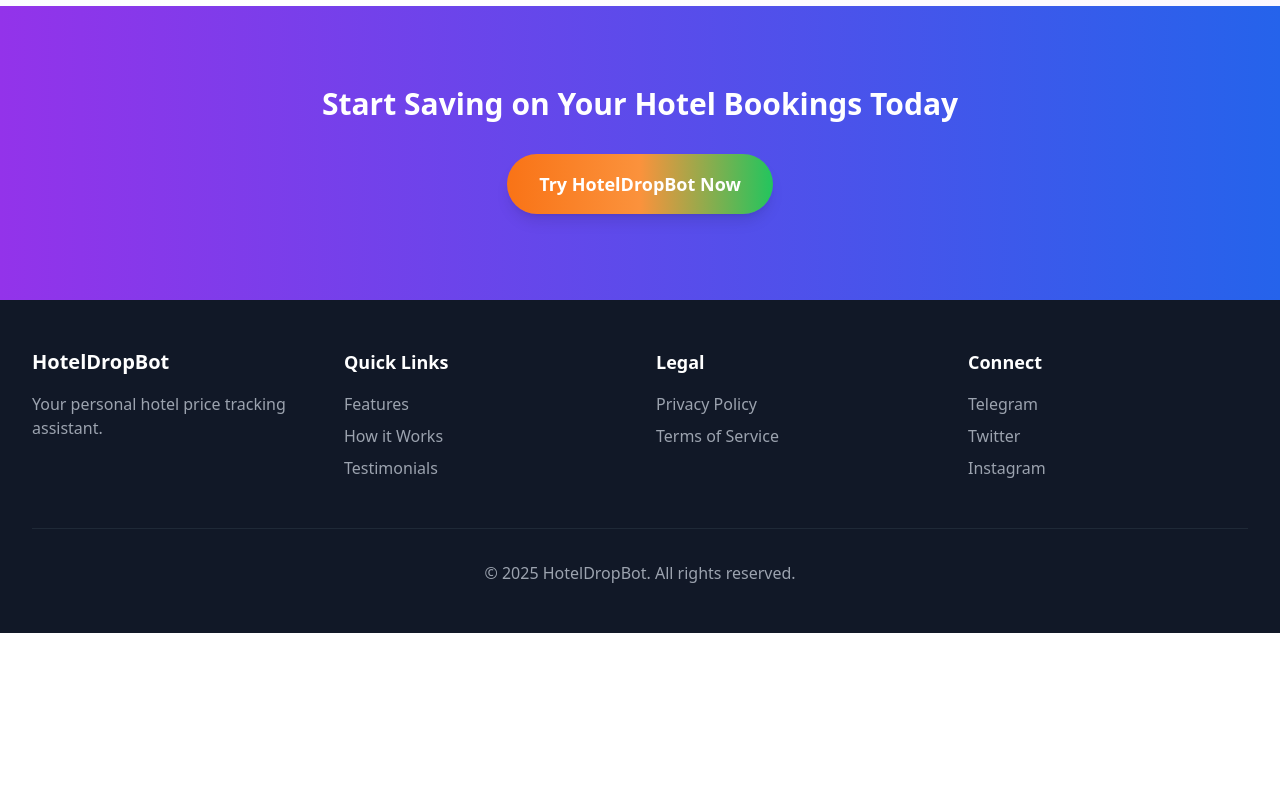
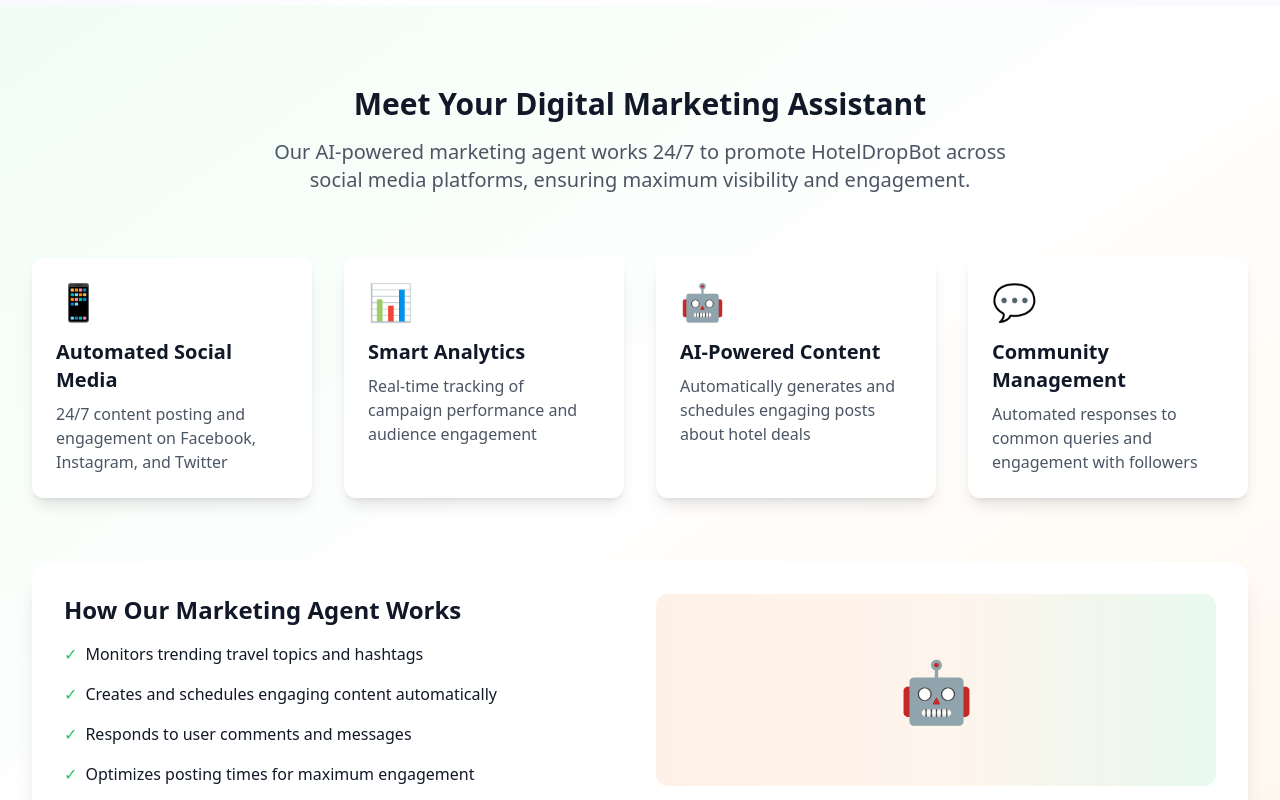
Before and after one commit to nxtwaveventures/hotelpricetracker-webpage, a Next.js app: page / in a window 1280 px wide. Shown: the part 2260-3060 px from the top of the page. Before the commit the page ends 2893 px from the top, so only its background shows below. Built offline with nearby package versions, Linux system fonts and the light colour scheme.

Commit message:
Add Marketing Agent section with automated social media features

```diff
--- /dev/null
+++ b/src/components/MarketingAgent.tsx
@@ -0,0 +1,101 @@
+import { motion } from 'framer-motion';
+import Image from 'next/image';
+
+export default function MarketingAgent() {
+    const marketingFeatures = [
+        {
+            title: "Automated Social Media",
+            description: "24/7 content posting and engagement on Facebook, Instagram, and Twitter",
+            icon: "📱"
+        },
+        {
+            title: "Smart Analytics",
+            description: "Real-time tracking of campaign performance and audience engagement",
+            icon: "📊"
+        },
+        {
+            title: "AI-Powered Content",
+            description: "Automatically generates and schedules engaging posts about hotel deals",
+            icon: "🤖"
+        },
+        {
+            title: "Community Management",
+            description: "Automated responses to common queries and engagement with followers",
+            icon: "💬"
+        }
+    ];
+
+    return (
+        <section className="py-20 bg-gradient-to-br from-green-50 via-white to-orange-50">
+            <div className="max-w-7xl mx-auto px-4 sm:px-6 lg:px-8">
+                <motion.div
+                    initial={{ opacity: 0, y: 20 }}
+                    whileInView={{ opacity: 1, y: 0 }}
+                    viewport={{ once: true }}
+                    className="text-center mb-16"
+                >
+                    <h2 className="text-3xl font-bold text-gray-900 mb-4">
+                        Meet Your Digital Marketing Assistant
+                    </h2>
+                    <p className="text-xl text-gray-600 max-w-3xl mx-auto">
+                        Our AI-powered marketing agent works 24/7 to promote HotelDropBot across social media platforms, ensuring maximum visibility and engagement.
+                    </p>
+                </motion.div>
+
+                <div className="grid grid-cols-1 md:grid-cols-2 lg:grid-cols-4 gap-8 mb-16">
+                    {marketingFeatures.map((feature, index) => (
+                        <motion.div
+                            key={feature.title}
+                            initial={{ opacity: 0, y: 20 }}
+                            whileInView={{ opacity: 1, y: 0 }}
+                            viewport={{ once: true }}
+                            transition={{ delay: index * 0.2 }}
+                            className="bg-white p-6 rounded-xl shadow-lg hover:shadow-xl transition-all duration-300"
+                        >
+                            <div className="text-4xl mb-4">{feature.icon}</div>
+                            <h3 className="text-xl font-semibold mb-2">{feature.title}</h3>
+                            <p className="text-gray-600">{feature.description}</p>
+                        </motion.div>
+                    ))}
+                </div>
+
+                <motion.div
+                    initial={{ opacity: 0, scale: 0.95 }}
+                    whileInView={{ opacity: 1, scale: 1 }}
+                    viewport={{ once: true }}
+                    className="bg-white p-8 rounded-2xl shadow-xl"
+                >
+                    <div className="grid grid-cols-1 md:grid-cols-2 gap-8 items-center">
+                        <div>
+                            <h3 className="text-2xl font-bold mb-4">How Our Marketing Agent Works</h3>
+                            <ul className="space-y-4">
+                                <li className="flex items-start">
+                                    <span className="text-green-500 mr-2">✓</span>
+                                    <span>Monitors trending travel topics and hashtags</span>
+                                </li>
+                                <li className="flex items-start">
+                                    <span className="text-green-500 mr-2">✓</span>
+                                    <span>Creates and schedules engaging content automatically</span>
+                                </li>
+                                <li className="flex items-start">
+                                    <span className="text-green-500 mr-2">✓</span>
+                                    <span>Responds to user comments and messages</span>
+                                </li>
+                                <li className="flex items-start">
+                                    <span className="text-green-500 mr-2">✓</span>
+                                    <span>Optimizes posting times for maximum engagement</span>
+                                </li>
+                            </ul>
+                        </div>
+                        <div className="relative h-64 md:h-full">
+                            <div className="absolute inset-0 bg-gradient-to-r from-orange-500 via-orange-400 to-green-500 rounded-xl opacity-10"></div>
+                            <div className="relative h-full flex items-center justify-center">
+                                <div className="text-6xl">🤖</div>
+                            </div>
+                        </div>
+                    </div>
+                </motion.div>
+            </div>
+        </section>
+    );
+}
--- a/src/pages/index.tsx
+++ b/src/pages/index.tsx
@@ -2,6 +2,7 @@
 import Head from 'next/head';
 import Image from 'next/image';
 import { useState } from 'react';
+import MarketingAgent from '../components/MarketingAgent';
 
 export default function Home() {
     const [isMenuOpen, setIsMenuOpen] = useState(false);
@@ -274,6 +275,9 @@
                 </div>
             </section>
 
+            {/* Marketing Agent Section */}
+            <MarketingAgent />
+
             {/* CTA Section */}
             <section className="py-20 bg-gradient-to-r from-purple-600 to-blue-600">
                 <div className="max-w-7xl mx-auto px-4 sm:px-6 lg:px-8 text-center">
```
